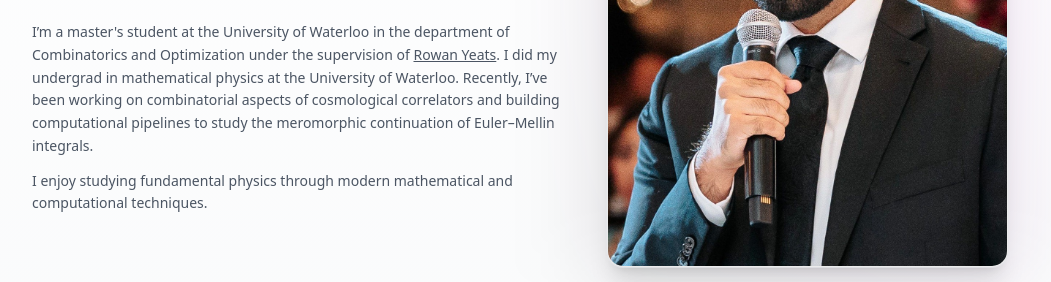
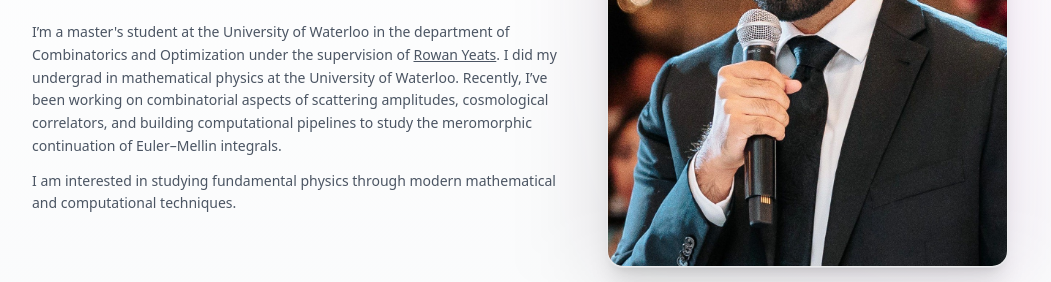
Before and after one commit to RajbirLongia/RajbirLongia.github.io, a plain HTML site: page index.html in a window 1280 px wide. Shown: the part 347-629 px from the top of the page, without its empty margins (120-1171 px from the left). Drawn offline with nearby package versions, Linux system fonts and the light colour scheme.

Commit message:
Update research bio

```diff
--- a/index.html
+++ b/index.html
@@ -82,13 +82,13 @@
 
           <div class="mt-6 text-sm text-gray-600 dark:text-gray-300 leading-relaxed space-y-3">
             <p>
-              I’m a master's student at the University of Waterloo in the department of Combinatorics and Optimization under the supervision of <a href="https://www.math.uwaterloo.ca/~kayeats/" target="_blank" rel="noreferrer" class="underline"> Rowan Yeats</a>.
+              I’m a master's student at the University of Waterloo in the department of Combinatorics and Optimization under the supervision of <a href="https://www.math.uwaterloo.ca/~kayeats/" target="_blank" rel="noreferrer" class="underline">Rowan Yeats</a>.
               I did my undergrad in mathematical physics at the University of Waterloo.
-              Recently, I’ve been working on combinatorial aspects of cosmological correlators and building computational pipelines to study
+              Recently, I’ve been working on combinatorial aspects of scattering amplitudes, cosmological correlators, and building computational pipelines to study
               the meromorphic continuation of Euler–Mellin integrals.
             </p>
             <p>
-              I enjoy studying fundamental physics through modern mathematical and computational techniques.
+              I am interested in studying fundamental physics through modern mathematical and computational techniques.
             </p>
           </div>
         </div>
```
